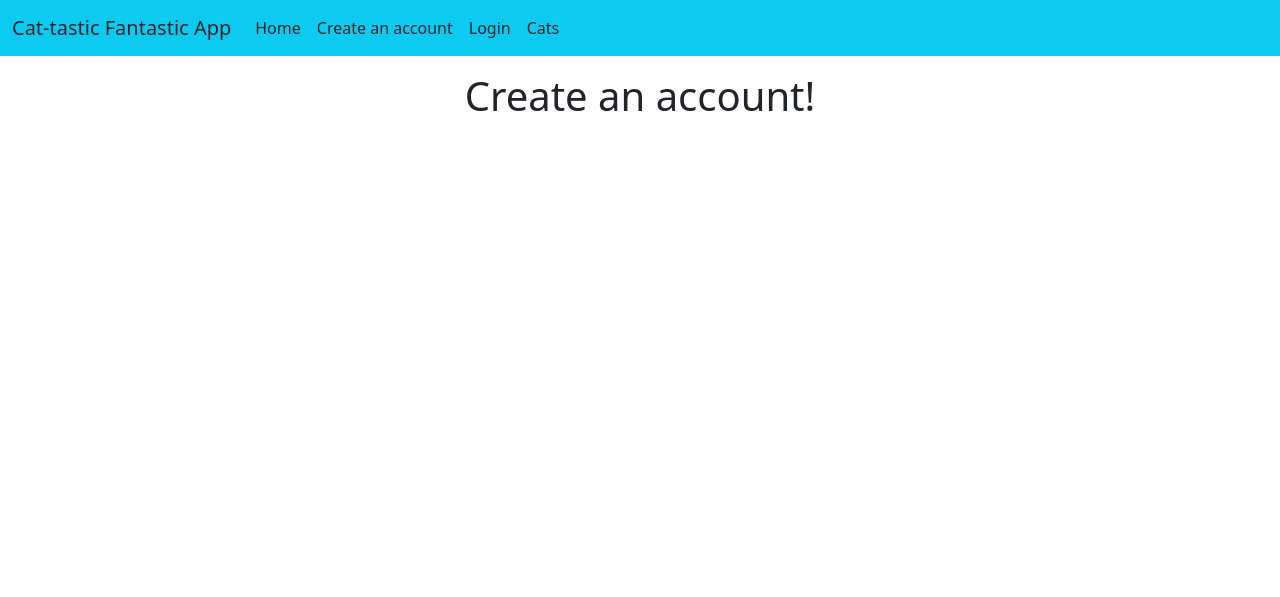
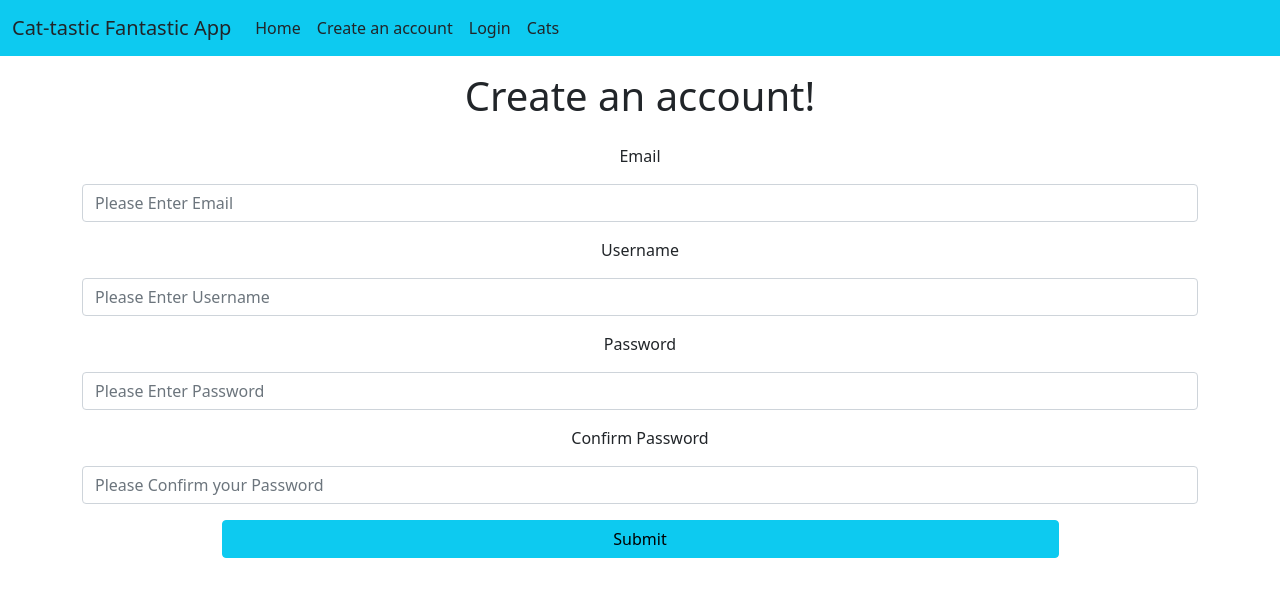
Before and after one commit to Navi-beep/cat_app, a Flask app: page /createacct in a window 1280 px wide. Shown: the top 597 px of the page. Run offline with Flask 2, Linux system fonts and the light colour scheme; some libraries are stand-ins or nearby versions.

Commit message:
adding create account form

```diff
--- a/app/__init__.py
+++ b/app/__init__.py
@@ -2,4 +2,6 @@ from flask import Flask
 
 app = Flask(__name__)
 
+app.config['SECRET_KEY'] = 'iwantchickeniwantlivermeowmixmeowmixpleasedeliver'
+
 from . import routes
--- /dev/null
+++ b/app/forms.py
@@ -0,0 +1,21 @@
+from flask_wtf import FlaskForm
+from wtforms import StringField, PasswordField, SubmitField
+from wtforms.validators import DataRequired, EqualTo
+
+class Create_accountForm(FlaskForm):
+    email = StringField('Email', validators=[DataRequired()])
+    username = StringField('Username', validators=[DataRequired()])
+    password = PasswordField('Password', validators=[DataRequired()])
+    confirm_password = PasswordField('Confirm Password', validators=[DataRequired(), EqualTo('password')])
+    submit = SubmitField()
+
+
+class LoginForm(FlaskForm):
+    username = StringField('Username', validators=[DataRequired()])
+    password = PasswordField('Password', validators=[DataRequired()])
+    submit = SubmitField()
+
+class CatForm(FlaskForm):
+    fav_cat_breed = StringField('Favorite Cat Breed or color', validators=[DataRequired()])
+    fav_cat_fact = StringField('Favorite fact or thing about Cats', validators=[DataRequired()])
+    submit = SubmitField()
--- a/app/routes.py
+++ b/app/routes.py
@@ -1,5 +1,6 @@
 from app import app
 from flask import render_template
+from app.forms import Create_accountForm
 
 @app.route('/')
 def hello_cat():
@@ -20,4 +21,5 @@ def cat():
 
 @app.route('/createacct')
 def createacct():
-    return render_template('createacct.html')
+    form = Create_accountForm()
+    return render_template('createacct.html', form=form)
--- a/app/templates/createacct.html
+++ b/app/templates/createacct.html
@@ -8,4 +8,26 @@
 
 
 
+<form>
+    {{ form.csrf_token }}
+    <div class="form-group text-center">
+
+    {{ form.email.label(class='fm mt-3')}}
+    {{form.email(class='form-control mt-3', placeholder='Please Enter Email')}}
+
+    {{ form.username.label(class='fm mt-3')}}
+    {{form.username(class='form-control mt-3', placeholder='Please Enter Username')}}
+
+    {{ form.password.label(class='fm mt-3')}}
+    {{form.password(class='form-control mt-3', placeholder='Please Enter Password')}}
+
+    {{ form.confirm_password.label(class='fm mt-3')}}
+    {{form.confirm_password(class='form-control mt-3', placeholder='Please Confirm your Password')}}
+
+    {{ form.submit(class='btn btn-info w-75 mt-3')}}
+
+    </div>
+</form>
+
+
 {%endblock content%}
```
